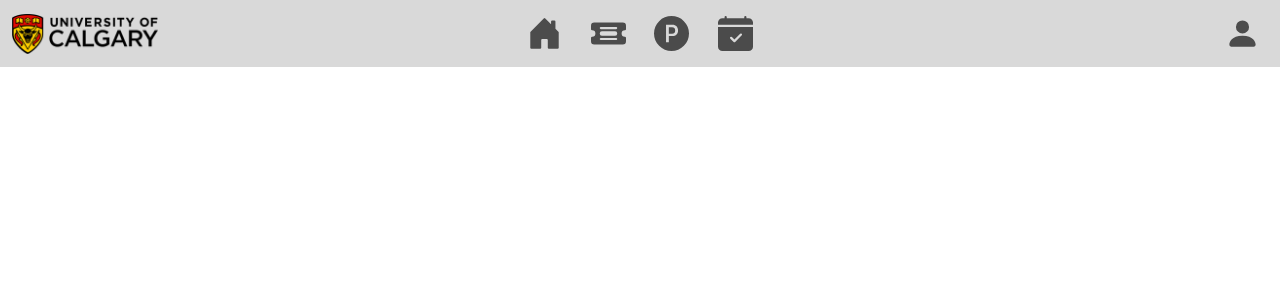
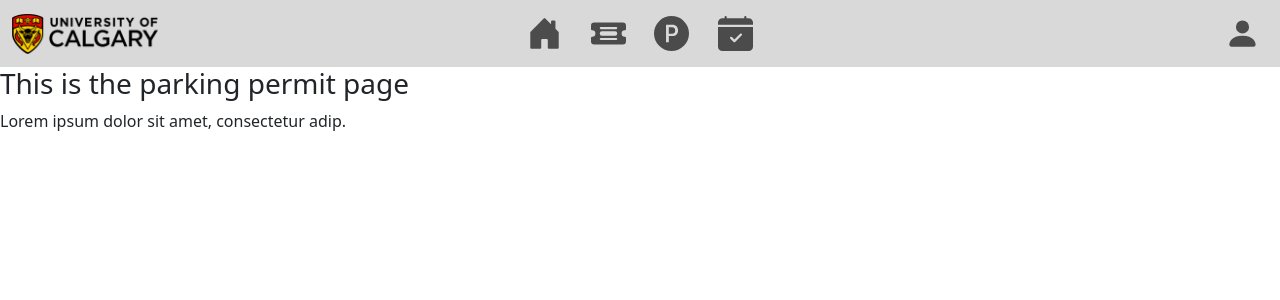
Before and after one commit to Justin-Chua/UCalgary-Parking-Application, a React (Create React App) app in the folder front_end/: page /permit in a window 1280 px wide. Before the commit this address had no page. Shown: the top 300 px of the page. Built offline with nearby package versions, Linux system fonts and the light colour scheme.

Commit message:
setup template pages for nav

```diff
--- a/front_end/src/App.js
+++ b/front_end/src/App.js
@@ -2,7 +2,11 @@ import React from 'react';
 import { BrowserRouter as Router, Routes, Route } from 'react-router-dom';
 import Header from './components/Header';
 import Home from './pages/Home';
+import Ticket from './pages/Ticket';
+import Permit from './pages/Permit';
+import Reservation from './pages/Reservation';
 import Login from './pages/Login';
+import Profile from './pages/Profile';
 function App() {
   return (
     <>
@@ -10,7 +14,11 @@ function App() {
       <Router>
         <Routes>
           <Route path = "/" element = { <Home /> } />
+          <Route path = "/ticket" element = { <Ticket /> } />
+          <Route path = "/permit" element = { <Permit /> } />
+          <Route path = "/reservation" element = { <Reservation /> } />
           <Route path = "/login" element = { <Login /> } />
+          <Route path = "/profile" element = { <Profile /> } />
         </Routes>
       </Router>
     </>
--- a/front_end/src/components/Header.js
+++ b/front_end/src/components/Header.js
@@ -15,7 +15,7 @@ function Header() {
             </Bootstrap.Container>
             <Bootstrap.Container>
                 <Bootstrap.Nav className="justify-content-center flex-grow-1">
-                    <Bootstrap.NavLink className="center-nav-element" to="/" exact activeClassName="active">
+                    <Bootstrap.NavLink className="center-nav-element" href="/">
                         <Icons.HouseDoorFill className="icon-size" />
                     </Bootstrap.NavLink>
                     <Bootstrap.NavLink className="center-nav-element" href="ticket">
--- /dev/null
+++ b/front_end/src/pages/Permit.js
@@ -0,0 +1,10 @@
+function Permit() {
+    return (
+        <div>
+            <h3>This is the parking permit page</h3>
+            <p>Lorem ipsum dolor sit amet, consectetur adip.</p>
+        </div>
+    );
+}
+
+export default Permit;
--- /dev/null
+++ b/front_end/src/pages/Profile.js
@@ -0,0 +1,10 @@
+function Profile() {
+    return (
+        <div>
+            <h3>This is the profile page</h3>
+            <p>Lorem ipsum dolor sit amet, consectetur adip.</p>
+        </div>
+    );
+}
+
+export default Profile;
--- /dev/null
+++ b/front_end/src/pages/Reservation.js
@@ -0,0 +1,10 @@
+function Reservation() {
+    return (
+        <div>
+            <h3>This is the reservation page</h3>
+            <p>Lorem ipsum dolor sit amet, consectetur adip.</p>
+        </div>
+    );
+}
+
+export default Reservation;
--- /dev/null
+++ b/front_end/src/pages/Ticket.js
@@ -0,0 +1,10 @@
+function Ticket() {
+    return (
+        <div>
+            <h3>This is the ticket page</h3>
+            <p>Lorem ipsum dolor sit amet, consectetur adip.</p>
+        </div>
+    );
+}
+
+export default Ticket;
```
Also changed, not shown: front_end/src/pages/Signup.js (added, +10 -0 lines).
